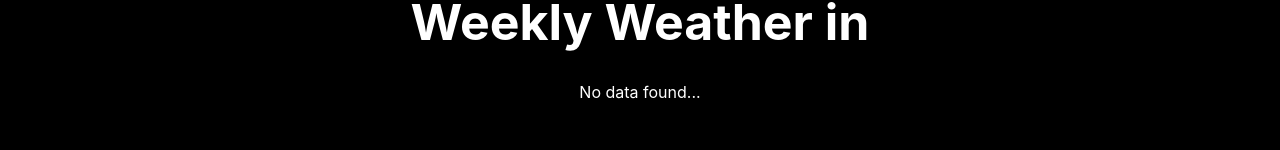
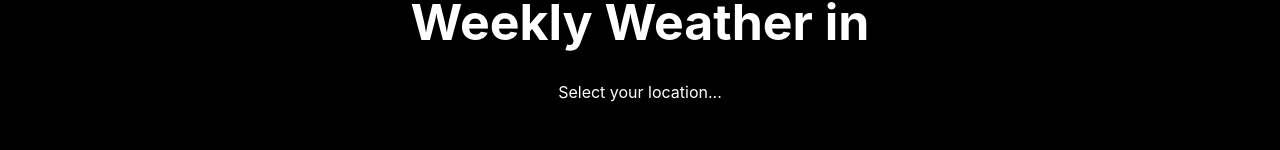
Before and after one commit to gnanaprakash99/temptrack, a React (Create React App) app: page / in a window 1280 px wide. Shown: the part 1075-1225 px from the top of the page. Built offline with nearby package versions, Linux system fonts and the light colour scheme.

Commit message:
update para tag

```diff
--- a/src/Components/WeeklyContent/WeeklyContent.js
+++ b/src/Components/WeeklyContent/WeeklyContent.js
@@ -57,7 +57,7 @@ const WeeklyContent = ({ location }) => {
                 </div>
               ))
             ) : (
-              <p>No data found...</p>
+              <p>Select your location...</p>
             )}
           </div>
         </div>
```
